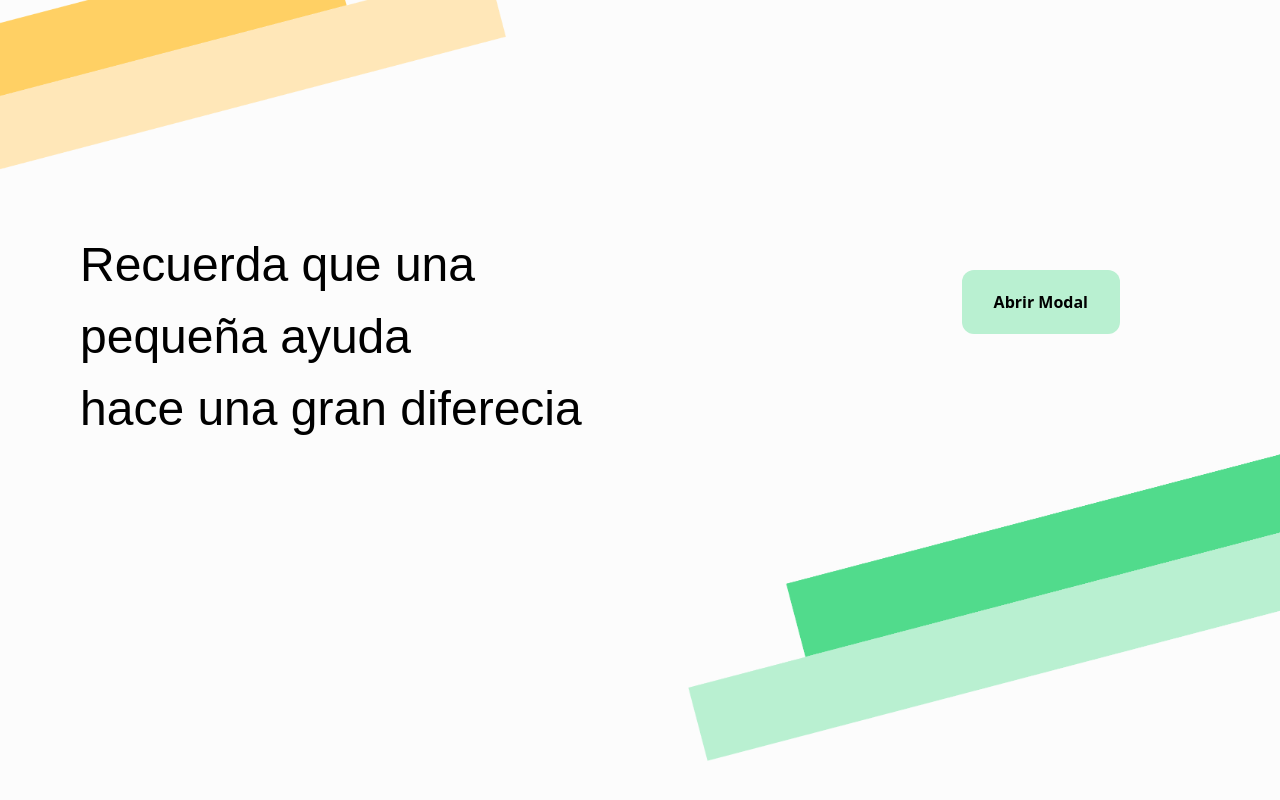
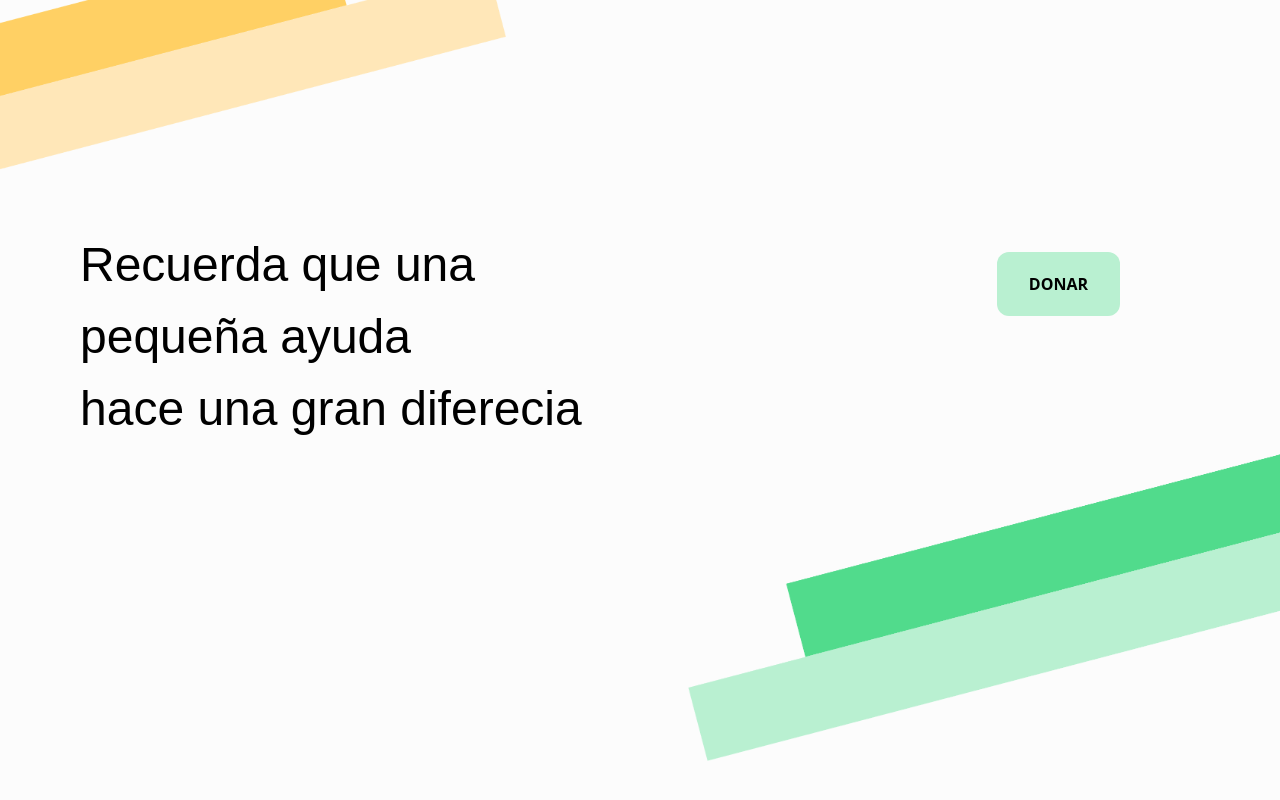
Before and after one commit to DevSolutionsCo/UxerSii, a React (Vite) app in the folder uxersii/: page /main/donaciones in a window 1280 px wide. Built offline with nearby package versions, Linux system fonts and the light colour scheme.

Commit message:
ya quedo

```diff
--- a/uxersii/src/components/Donacion/Donacion.css
+++ b/uxersii/src/components/Donacion/Donacion.css
@@ -24,3 +24,8 @@ body{
     font-family: 'Nunito', sans-serif;
     font-size: xxx-large;
 }
+.btn-ope{
+    margin-top: 100%;
+    min-width:60%;
+    background-color:#B9F0D1 ;
+}
--- a/uxersii/src/components/Donacion/Donacion.tsx
+++ b/uxersii/src/components/Donacion/Donacion.tsx
@@ -1,8 +1,15 @@
- import Popup from '../Popups/Popup';
+import Popup from "../Popups/Popup";
 import "./Donacion.css";
-
+import { useState } from "react";
 
 function Donacion() {
+  const [showPopup, setShowPopup] = useState(false);
+  const handleClosePopup = () => {
+    setShowPopup(false);
+  };
+  const handleShowPopup = () => {
+    setShowPopup(true);
+  };
   return (
     <div className="content">
       <div className="texto">
@@ -11,12 +18,14 @@ function Donacion() {
         </p>
       </div>
       <div>
-        <Popup
-              titulo="Escoge un punto movil"
-              texbtn="Confirmar seleccion de punto movil"
-            ></Popup>
+        <button className="btn-ope px-8 py-5 relative rounded-xl font-bold text-black w-full" onClick={handleShowPopup}>DONAR</button>
       </div>
-
+      <Popup
+        titulo="Escoge un punto movil"
+        texbtn="Confirmar seleccion de punto movil"
+        onClose={handleClosePopup}
+        isOpen={showPopup}
+      ></Popup>
     </div>
   );
 }
--- a/uxersii/src/components/Popups/Popup.tsx
+++ b/uxersii/src/components/Popups/Popup.tsx
@@ -1,32 +1,33 @@
+import clsx from "clsx";
+import { ReactNode, useEffect, useState } from "react";
 import "./styleepopup.css";
-import { ReactNode } from "react";
-import { useEffect, useState } from "react";
 
 interface Props {
   children?: ReactNode;
   titulo?: ReactNode;
   texbtn?: ReactNode;
+  isOpen?: boolean;
+  onClose: () => void;
 }
 
 function Popup(props: Props) {
-  const [modalAbierto, setModalAbierto] = useState(false);
+  const [modalAbierto, setModalAbierto] = useState(!!props.isOpen);
+
 
   useEffect(() => {
-    console.log(`El modal está ${modalAbierto ? "abierto" : "cerrado"}`);
-  }, [modalAbierto]);
-
-  const abrirModal = () => {
-     setModalAbierto(true);
-   };
+    setModalAbierto(!!props.isOpen);
+  }, [props.isOpen]);
 
   const cerrarModal = () => {
     setModalAbierto(false);
+    props.onClose();
   };
+
   return (
     <>
-      <button className="btn-ope px-8 py-5 relative rounded-xl font-bold text-black w-full" onClick={abrirModal}>Abrir Modal</button>
+
       {modalAbierto && (
-        <div className="popup" id="abrir-pop">
+         <div className={clsx("popup", { "abrir-pop": modalAbierto })}>
           <div className="nav-popup font-bold">
             <div className="text-navbar-popup">
               <p className="titulo-popup">{props.titulo}</p>
@@ -37,7 +38,7 @@ function Popup(props: Props) {
               </button>
             </div>
           </div>
-          {props.children}
+          <div className="p-6">{props.children}</div>
           <div>
             <button className="btn-seguir px-6 py-3 relative rounded-xl font-bold text-black w-full">
               {props.texbtn}
--- a/uxersii/src/components/Popups/styleepopup.css
+++ b/uxersii/src/components/Popups/styleepopup.css
@@ -40,15 +40,3 @@
     padding-right: 12%;
     padding-top: 3%;
 }
-
-.btn-seguir{
-    max-width:60%;
-    min-height: 70%;
-    margin-left: 21%;
-    background-color:#B9F0D1 ;
-}
-.btn-ope{
-    margin-top: 100%;
-    min-width:60%;
-    background-color:#B9F0D1 ;
-}
```
